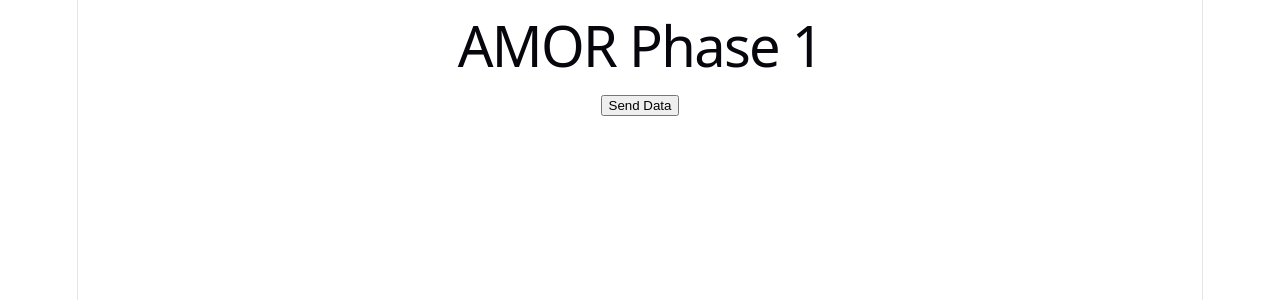
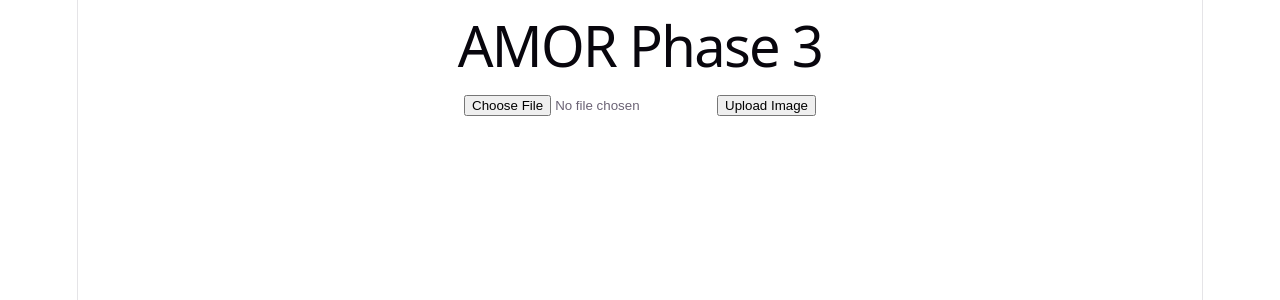
Before and after one commit to harshitsaini-hub/Varman-frontend, a React (Vite) app: page / in a window 1280 px wide. Shown: the top 300 px of the page. Built offline with nearby package versions, Linux system fonts and the light colour scheme.

Commit message:
Done phase 1,2 and three of frontend while also learning react bsics

```diff
--- a/package.json
+++ b/package.json
@@ -10,6 +10,7 @@
     "preview": "vite preview"
   },
   "dependencies": {
+    "axios": "^1.16.0",
     "react": "^19.2.5",
     "react-dom": "^19.2.5"
   },
--- a/src/App.jsx
+++ b/src/App.jsx
@@ -1,8 +1,45 @@
+import { useState } from "react";
+import axios from "axios";
+
 function App() {
+  const [file, setFile] = useState(null);
+
+  const handleUpload = (e) => {
+    setFile(e.target.files[0]);
+  };
+
+  const handleSend = async () => {
+    if (!file) {
+      alert("Select a file first");
+      return;
+    }
+
+    const formData = new FormData();
+    formData.append("file", file);
+
+    try {
+      const response = await axios.post(
+        "http://127.0.0.1:8000/api/upload",
+        formData,
+        {
+          headers: {
+            "Content-Type": "multipart/form-data",
+          },
+        }
+      );
+
+      console.log("Response:", response.data);
+    } catch (error) {
+      console.error("Error:", error);
+    }
+  };
+
   return (
     <div>
-      <h1>AMOR Phase 1</h1>
-      <button>Send Data</button>
+      <h1>AMOR Phase 3</h1>
+
+      <input type="file" onChange={handleUpload} />
+      <button onClick={handleSend}>Upload Image</button>
     </div>
   );
 }
```
Also changed, not shown: 1 other file (tests, documents, lock files or other folders).
